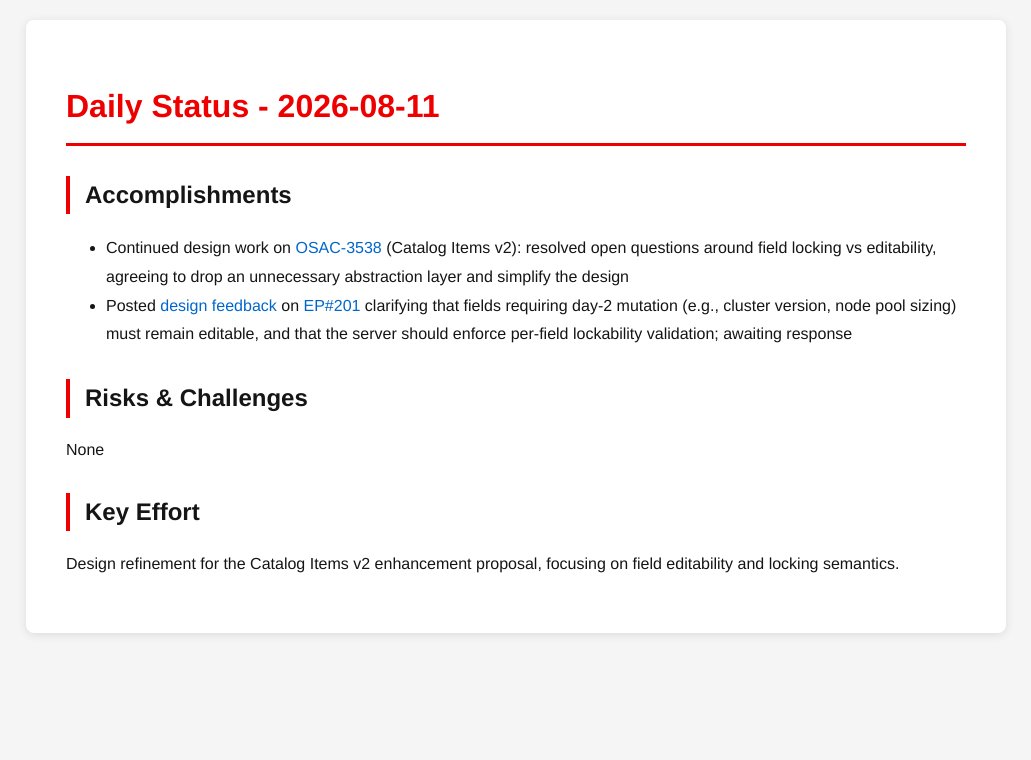
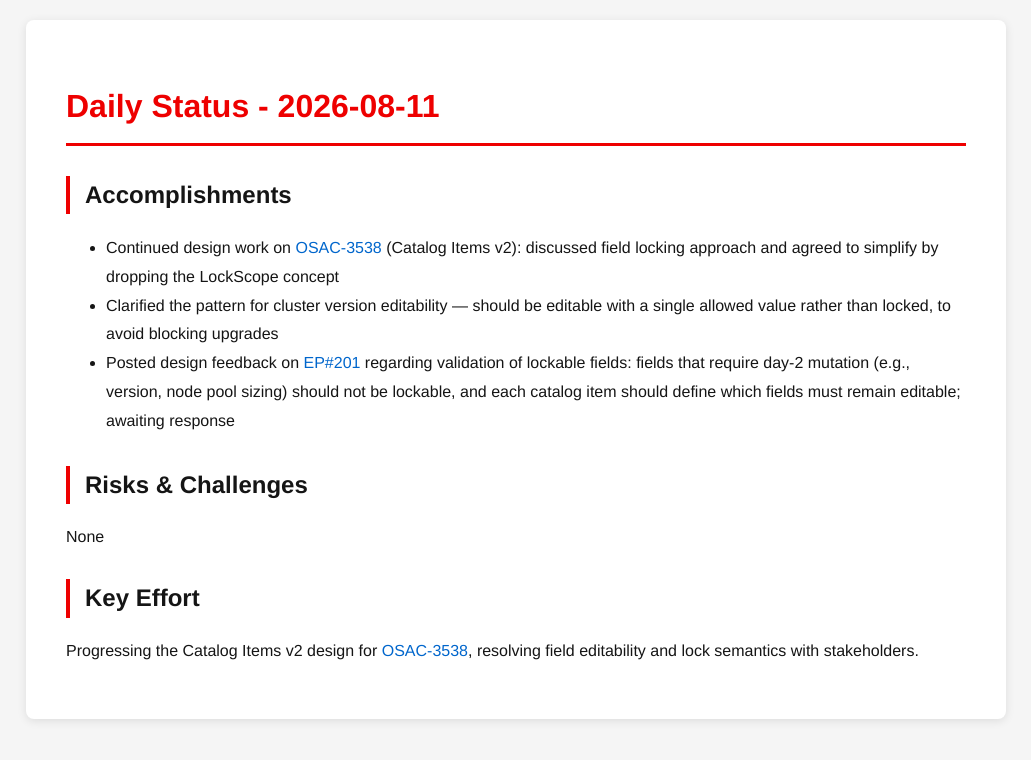
Before and after one commit to tzvatot/daily-status, a Jekyll site: the page built from 2026-08-11.md, in a window 1280 px wide. Shown: the top 760 px of the page, without its empty margins (124-1155 px from the left). Built offline with Jekyll 4.4.1, drawn with Linux system fonts in a browser that asks for light colours.

Commit message:
Daily status update - 2026-08-11

```diff
--- a/2026-08-11.md
+++ b/2026-08-11.md
@@ -7,11 +7,12 @@ date: 2026-08-11
 # Daily Status - 2026-08-11
 
 ## Accomplishments
-- Continued design work on [OSAC-3538](https://redhat.atlassian.net/browse/OSAC-3538) (Catalog Items v2): resolved open questions around field locking vs editability, agreeing to drop an unnecessary abstraction layer and simplify the design
-- Posted [design feedback](https://github.com/osac-project/enhancement-proposals/pull/201#discussion_r3756287803) on [EP#201](https://github.com/osac-project/enhancement-proposals/pull/201) clarifying that fields requiring day-2 mutation (e.g., cluster version, node pool sizing) must remain editable, and that the server should enforce per-field lockability validation; awaiting response
+- Continued design work on [OSAC-3538](https://redhat.atlassian.net/browse/OSAC-3538) (Catalog Items v2): discussed field locking approach and agreed to simplify by dropping the LockScope concept
+- Clarified the pattern for cluster version editability — should be editable with a single allowed value rather than locked, to avoid blocking upgrades
+- Posted design feedback on [EP#201](https://github.com/osac-project/enhancement-proposals/pull/201) regarding validation of lockable fields: fields that require day-2 mutation (e.g., version, node pool sizing) should not be lockable, and each catalog item should define which fields must remain editable; awaiting response
 
 ## Risks & Challenges
 None
 
 ## Key Effort
-Design refinement for the Catalog Items v2 enhancement proposal, focusing on field editability and locking semantics.
+Progressing the Catalog Items v2 design for [OSAC-3538](https://redhat.atlassian.net/browse/OSAC-3538), resolving field editability and lock semantics with stakeholders.
```
